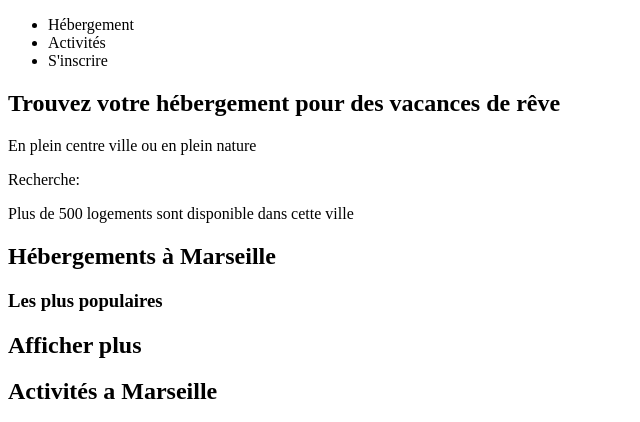
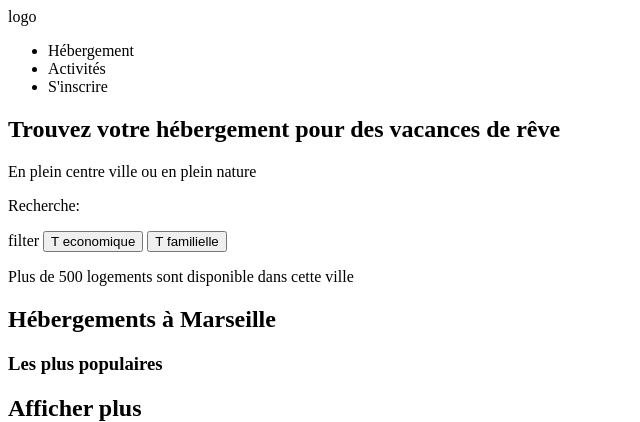
Before and after one commit to Danguole-Luzaite/LUZAITEDanguole_2_24052021, a plain HTML site: page index.html in a window 1280 px wide. Shown: the top 422 px of the page, without its empty margins (0-640 px from the left). Drawn offline with Linux system fonts and the light colour scheme; files that its build step writes are made by us from their sources.

Commit message:
structuration of my project

```diff
--- /dev/null
+++ b/CSS/style.css
@@ -0,0 +1,4 @@
+.filter {
+
+
+}
--- a/reservia.html
+++ b/index.html
@@ -9,20 +9,29 @@
     <body>
         <header>
             <!-- insert Reservia logo -->
+            <div>
+                logo
+            </div>
+            <nav>
+                <ul>
+                    <li>Hébergement</li>
+                    <li>Activités</li>
+                    <li>S'inscrire</li>
+                </ul>
+            </nav>
         </header>
 
-        <nav>
-            <ul>
-                <li>Hébergement</li>
-                <li>Activités</li>
-                <li>S'inscrire</li>
-            </ul>
-        </nav>
 
         <section>
             <h1>Trouvez votre hébergement pour des vacances de rêve</h1>
             <p>En plein centre ville ou en plein nature</p>
             <label for="site-search">Recherche:</label>
+            <p class="filter">
+                <span>filter</span>
+                <button><span>T</span> economique</button>
+                <button><span>T</span> familielle</button>
+
+            </p>
             <p>Plus de 500 logements sont disponible dans cette ville</p>
         </section>
 
```
Also changed, not shown: style.css (deleted).
